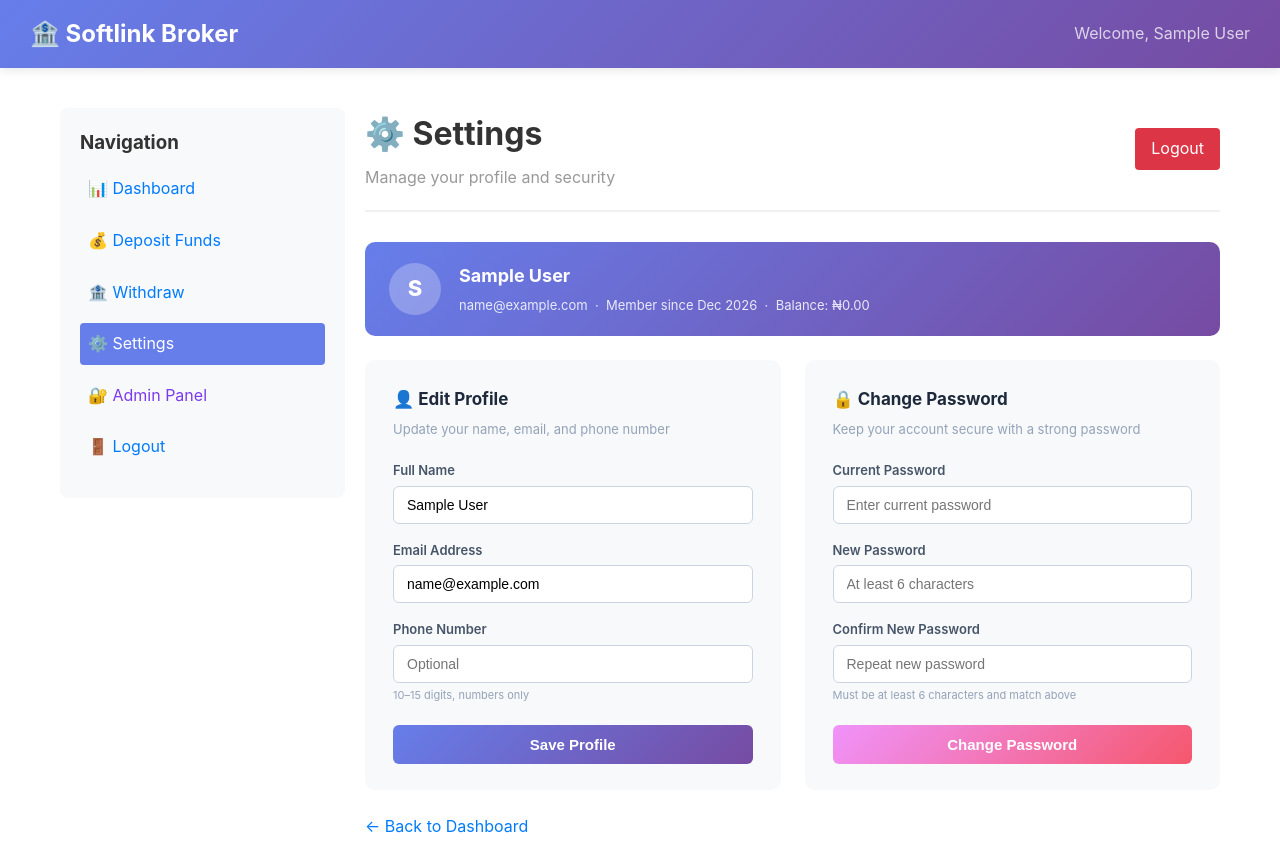
After one commit to Lordricho/softlink-broker, a PHP site: page /settings.php in a window 1280 px wide. The commit adds this page. Run offline with PHP 8.4, Linux system fonts and the light colour scheme; the visitor is signed in with stand-in values (Sample User, id 1); some libraries are stand-ins or nearby versions.

Commit message:
Add a dedicated settings page and restore navigation items
Create a new settings page for profile and password management, and update the dashboard navigation to include links to settings and the admin panel.

Replit-Commit-Author: Agent
Replit-Commit-Session-Id: a43b6352-4c8f-48b1-813a-d54a03b04ef9
Replit-Commit-Checkpoint-Type: full_checkpoint
Replit-Commit-Event-Id: 62fa0b5f-5e54-404c-977c-4de6865f9aec
Replit-Commit-Screenshot-Url: https://storage.googleapis.com/screenshot-production-us-central1/835d8c75-aa0b-44f3-8ebf-0b4ae00f2c19/a43b6352-4c8f-48b1-813a-d54a03b04ef9/ZfQ8jxi
Replit-Helium-Checkpoint-Created: true

```diff
--- /dev/null
+++ b/settings.php
@@ -0,0 +1,399 @@
+<?php
+include('config/db.php');
+include('config/auth.php');
+include('config/helpers.php');
+
+$user_id = requireAuth();
+
+$profile_message = '';
+$profile_type    = '';
+$password_message = '';
+$password_type    = '';
+
+// Fetch current user
+try {
+    $stmt = $conn->prepare('SELECT id, fullname, email, phone, created_at, balance FROM users WHERE id = :id');
+    $stmt->execute([':id' => $user_id]);
+    $user = $stmt->fetch();
+    if (!$user) { session_destroy(); header('Location: login.php'); exit(); }
+} catch (PDOException $e) {
+    error_log('Settings load error: ' . $e->getMessage());
+    die('Error loading settings. Please try again.');
+}
+
+// ── Edit Profile ────────────────────────────────────────────────────────────
+if ($_SERVER['REQUEST_METHOD'] === 'POST' && isset($_POST['action']) && $_POST['action'] === 'update_profile') {
+    $fullname = sanitizeInput($_POST['fullname'] ?? '');
+    $phone    = sanitizeInput($_POST['phone']    ?? '');
+    $email    = sanitizeInput($_POST['email']    ?? '');
+
+    if (empty($fullname) || empty($email)) {
+        $profile_message = 'Full name and email are required.';
+        $profile_type    = 'error';
+    } elseif (!validateEmail($email)) {
+        $profile_message = 'Invalid email format.';
+        $profile_type    = 'error';
+    } elseif (!empty($phone) && !validatePhone($phone)) {
+        $profile_message = 'Invalid phone number (10–15 digits).';
+        $profile_type    = 'error';
+    } else {
+        try {
+            // Check email uniqueness if changed
+            if ($email !== $user['email']) {
+                $dup = $conn->prepare('SELECT id FROM users WHERE email = :email AND id != :id');
+                $dup->execute([':email' => $email, ':id' => $user_id]);
+                if ($dup->rowCount() > 0) {
+                    $profile_message = 'That email address is already in use by another account.';
+                    $profile_type    = 'error';
+                    goto render;
+                }
+            }
+            $upd = $conn->prepare(
+                'UPDATE users SET fullname = :fullname, email = :email, phone = :phone WHERE id = :id'
+            );
+            $upd->execute([
+                ':fullname' => $fullname,
+                ':email'    => $email,
+                ':phone'    => $phone,
+                ':id'       => $user_id,
+            ]);
+            // Refresh local copy
+            $user['fullname'] = $fullname;
+            $user['email']    = $email;
+            $user['phone']    = $phone;
+            // Update session name
+            $_SESSION['user']['fullname'] = $fullname;
+            $_SESSION['user']['email']    = $email;
+
+            $profile_message = 'Profile updated successfully.';
+            $profile_type    = 'success';
+        } catch (PDOException $e) {
+            error_log('Profile update error: ' . $e->getMessage());
+            $profile_message = 'Update failed. Please try again.';
+            $profile_type    = 'error';
+        }
+    }
+}
+
+// ── Change Password ──────────────────────────────────────────────────────────
+if ($_SERVER['REQUEST_METHOD'] === 'POST' && isset($_POST['action']) && $_POST['action'] === 'change_password') {
+    $current  = $_POST['current_password']  ?? '';
+    $new      = $_POST['new_password']      ?? '';
+    $confirm  = $_POST['confirm_password']  ?? '';
+
+    if (empty($current) || empty($new) || empty($confirm)) {
+        $password_message = 'All password fields are required.';
+        $password_type    = 'error';
+    } elseif (!validatePassword($new)) {
+        $password_message = 'New password must be at least 6 characters.';
+        $password_type    = 'error';
+    } elseif ($new !== $confirm) {
+        $password_message = 'New passwords do not match.';
+        $password_type    = 'error';
+    } else {
+        try {
+            $pw_stmt = $conn->prepare('SELECT password FROM users WHERE id = :id');
+            $pw_stmt->execute([':id' => $user_id]);
+            $row = $pw_stmt->fetch();
+
+            if (!password_verify($current, $row['password'])) {
+                $password_message = 'Current password is incorrect.';
+                $password_type    = 'error';
+            } else {
+                $hashed = password_hash($new, PASSWORD_DEFAULT);
+                $upd_pw = $conn->prepare('UPDATE users SET password = :password WHERE id = :id');
+                $upd_pw->execute([':password' => $hashed, ':id' => $user_id]);
+                $password_message = 'Password changed successfully.';
+                $password_type    = 'success';
+            }
+        } catch (PDOException $e) {
+            error_log('Password change error: ' . $e->getMessage());
+            $password_message = 'Password change failed. Please try again.';
+            $password_type    = 'error';
+        }
+    }
+}
+
+render:
+?>
+<!DOCTYPE html>
+<html lang="en">
+<head>
+    <meta charset="UTF-8">
+    <meta name="viewport" content="width=device-width, initial-scale=1.0">
+    <title>Settings - Softlink Broker</title>
+    <link rel="stylesheet" href="assets/style.css">
+    <style>
+        .dashboard-container {
+            display: grid;
+            grid-template-columns: 1fr 3fr;
+            gap: 20px;
+            padding: 20px;
+            max-width: 1200px;
+            margin: 20px auto;
+        }
+        .sidebar {
+            background: #f8f9fa;
+            padding: 20px;
+            border-radius: 8px;
+            height: fit-content;
+        }
+        .sidebar h3 { margin-top: 0; color: #333; }
+        .sidebar ul { list-style: none; padding: 0; margin: 0; }
+        .sidebar ul li { margin: 10px 0; }
+        .sidebar ul li a {
+            color: #007bff;
+            text-decoration: none;
+            display: block;
+            padding: 8px;
+            border-radius: 4px;
+        }
+        .sidebar ul li a:hover { background: #e9ecef; }
+        .sidebar ul li a.active { background: #667eea; color: white; }
+
+        .main-content { background: white; }
+        .header {
+            display: flex;
+            justify-content: space-between;
+            align-items: center;
+            margin-bottom: 30px;
+            padding-bottom: 20px;
+            border-bottom: 2px solid #f0f0f0;
+        }
+        .header h1 { margin: 0; color: #333; }
+
+        .logout-btn {
+            background: #dc3545; color: white;
+            padding: 8px 16px; border: none;
+            border-radius: 4px; cursor: pointer;
+            text-decoration: none; display: inline-block;
+        }
+        .logout-btn:hover { background: #c82333; }
+
+        /* Settings panels */
+        .settings-grid {
+            display: grid;
+            grid-template-columns: 1fr 1fr;
+            gap: 24px;
+        }
+        @media (max-width: 900px) {
+            .settings-grid { grid-template-columns: 1fr; }
+        }
+        .settings-panel {
+            background: #f8f9fa;
+            border-radius: 10px;
+            padding: 26px 28px;
+        }
+        .settings-panel h2 {
+            margin: 0 0 6px 0;
+            font-size: 17px;
+            color: #1e293b;
+        }
+        .settings-panel .panel-sub {
+            font-size: 13px;
+            color: #94a3b8;
+            margin: 0 0 20px 0;
+        }
+        .form-group { margin-bottom: 16px; }
+        .form-group label {
+            display: block;
+            font-size: 13px;
+            font-weight: 600;
+            color: #475569;
+            margin-bottom: 5px;
+        }
+        .form-group input {
+            width: 100%;
+            padding: 10px 13px;
+            border: 1px solid #cbd5e1;
+            border-radius: 6px;
+            font-size: 14px;
+            box-sizing: border-box;
+            background: white;
+            transition: border-color .2s, box-shadow .2s;
+        }
+        .form-group input:focus {
+            outline: none;
+            border-color: #667eea;
+            box-shadow: 0 0 0 3px rgba(102,126,234,.12);
+        }
+        .form-group input[readonly] {
+            background: #f1f5f9;
+            color: #94a3b8;
+            cursor: default;
+        }
+        .hint { font-size: 11px; color: #94a3b8; margin-top: 4px; }
+
+        .btn-save {
+            width: 100%;
+            padding: 11px;
+            border: none;
+            border-radius: 6px;
+            font-size: 15px;
+            font-weight: 700;
+            cursor: pointer;
+            margin-top: 4px;
+            transition: opacity .2s;
+        }
+        .btn-save:hover { opacity: .88; }
+        .btn-profile  { background: linear-gradient(135deg,#667eea,#764ba2); color: white; }
+        .btn-password { background: linear-gradient(135deg,#f093fb,#f5576c); color: white; }
+
+        .msg {
+            padding: 10px 14px;
+            border-radius: 6px;
+            font-size: 13px;
+            margin-bottom: 16px;
+        }
+        .msg.success { background:#d4edda; color:#155724; border:1px solid #c3e6cb; }
+        .msg.error   { background:#f8d7da; color:#721c24; border:1px solid #f5c6cb; }
+
+        /* Account info card */
+        .account-card {
+            background: linear-gradient(135deg,#667eea 0%,#764ba2 100%);
+            color: white;
+            border-radius: 10px;
+            padding: 20px 24px;
+            margin-bottom: 24px;
+            display: flex;
+            align-items: center;
+            gap: 18px;
+        }
+        .account-avatar {
+            width: 52px; height: 52px;
+            border-radius: 50%;
+            background: rgba(255,255,255,.25);
+            display: flex; align-items: center; justify-content: center;
+            font-size: 22px; font-weight: 800;
+            flex-shrink: 0;
+        }
+        .account-card h3 { margin: 0 0 4px; font-size: 18px; }
+        .account-card p  { margin: 0; font-size: 13px; opacity: .85; }
+
+        @media (max-width: 768px) {
+            .dashboard-container { grid-template-columns: 1fr; }
+        }
+    </style>
+</head>
+<body>
+
+<header class="navbar">
+    <h2>🏦 Softlink Broker</h2>
+    <nav>
+        <span style="color:rgba(255,255,255,.75);">Welcome, <?php echo htmlspecialchars($user['fullname']); ?></span>
+    </nav>
+</header>
+
+<div class="dashboard-container">
+    <aside class="sidebar">
+        <h3>Navigation</h3>
+        <ul>
+            <li><a href="dashboard.php">📊 Dashboard</a></li>
+            <li><a href="deposit.php">💰 Deposit Funds</a></li>
+            <li><a href="withdraw.php">🏦 Withdraw</a></li>
+            <li><a href="settings.php" class="active">⚙️ Settings</a></li>
+            <?php if (!empty($_SESSION['is_admin'])): ?>
+            <li><a href="admin_dashboard.php" style="color:#7c3aed;">🔐 Admin Panel</a></li>
+            <?php endif; ?>
+            <li><a href="config/logout.php">🚪 Logout</a></li>
+        </ul>
+    </aside>
+
+    <main class="main-content">
+        <div class="header">
+            <div>
+                <h1>⚙️ Settings</h1>
+                <p style="margin:5px 0 0;color:#999;">Manage your profile and security</p>
+            </div>
+            <a href="config/logout.php" class="logout-btn">Logout</a>
+        </div>
+
+        <!-- Account summary card -->
+        <div class="account-card">
+            <div class="account-avatar">
+                <?php echo strtoupper(mb_substr($user['fullname'], 0, 1)); ?>
+            </div>
+            <div>
+                <h3><?php echo htmlspecialchars($user['fullname']); ?></h3>
+                <p><?php echo htmlspecialchars($user['email']); ?>
+                   &nbsp;·&nbsp; Member since <?php echo date('M Y', strtotime($user['created_at'])); ?>
+                   &nbsp;·&nbsp; Balance: <?php echo formatCurrency($user['balance']); ?>
+                </p>
+            </div>
+        </div>
+
+        <div class="settings-grid">
+
+            <!-- Edit Profile -->
+            <div class="settings-panel">
+                <h2>👤 Edit Profile</h2>
+                <p class="panel-sub">Update your name, email, and phone number</p>
+
+                <?php if ($profile_message): ?>
+                    <div class="msg <?php echo $profile_type; ?>"><?php echo htmlspecialchars($profile_message); ?></div>
+                <?php endif; ?>
+
+                <form method="POST" action="settings.php">
+                    <input type="hidden" name="action" value="update_profile">
+                    <div class="form-group">
+                        <label for="fullname">Full Name</label>
+                        <input type="text" id="fullname" name="fullname"
+                               value="<?php echo htmlspecialchars($user['fullname']); ?>" required>
+                    </div>
+                    <div class="form-group">
+                        <label for="email">Email Address</label>
+                        <input type="email" id="email" name="email"
+                               value="<?php echo htmlspecialchars($user['email']); ?>" required>
+                    </div>
+                    <div class="form-group">
+                        <label for="phone">Phone Number</label>
+                        <input type="tel" id="phone" name="phone"
+                               value="<?php echo htmlspecialchars($user['phone'] ?? ''); ?>"
+                               placeholder="Optional">
+                        <p class="hint">10–15 digits, numbers only</p>
+                    </div>
+                    <button type="submit" class="btn-save btn-profile">Save Profile</button>
+                </form>
+            </div>
+
+            <!-- Change Password -->
+            <div class="settings-panel">
+                <h2>🔒 Change Password</h2>
+                <p class="panel-sub">Keep your account secure with a strong password</p>
+
+                <?php if ($password_message): ?>
+                    <div class="msg <?php echo $password_type; ?>"><?php echo htmlspecialchars($password_message); ?></div>
+                <?php endif; ?>
+
+                <form method="POST" action="settings.php">
+                    <input type="hidden" name="action" value="change_password">
+                    <div class="form-group">
+                        <label for="current_password">Current Password</label>
+                        <input type="password" id="current_password" name="current_password"
+                               placeholder="Enter current password" required>
+                    </div>
+                    <div class="form-group">
+                        <label for="new_password">New Password</label>
+                        <input type="password" id="new_password" name="new_password"
+                               placeholder="At least 6 characters" required>
+                    </div>
+                    <div class="form-group">
+                        <label for="confirm_password">Confirm New Password</label>
+                        <input type="password" id="confirm_password" name="confirm_password"
+                               placeholder="Repeat new password" required>
+                        <p class="hint">Must be at least 6 characters and match above</p>
+                    </div>
+                    <button type="submit" class="btn-save btn-password">Change Password</button>
+                </form>
+            </div>
+
+        </div><!-- /.settings-grid -->
+
+        <p style="margin-top:24px;">
+            <a href="dashboard.php" style="color:#007bff;text-decoration:none;">← Back to Dashboard</a>
+        </p>
+    </main>
+</div>
+
+</body>
+</html>
```
Also changed, not shown: dashboard.php (+4 -3 lines).
